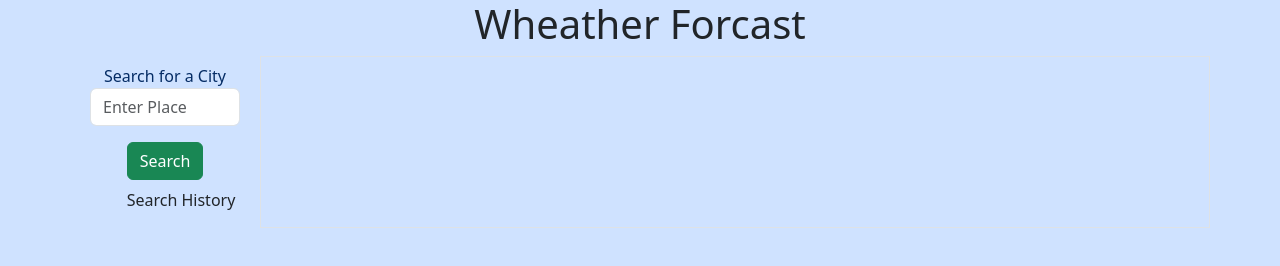
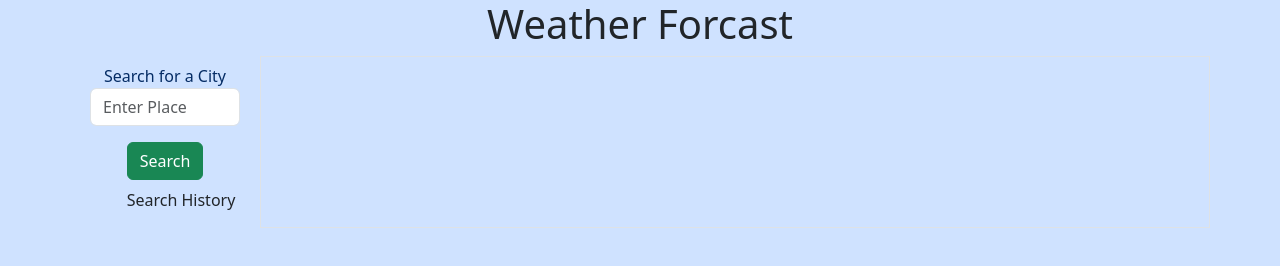
Before and after one commit to Mutasim-c/Server-Side-APIs-Weather-Dashboard, a plain HTML site: page index.html in a window 1280 px wide. Drawn offline with nearby package versions, Linux system fonts and the light colour scheme.

Commit message:
changed title

```diff
--- a/index.html
+++ b/index.html
@@ -4,13 +4,13 @@
 <head>
   <meta charset="UTF-8">
   <meta name="viewport" content="width=device-width, initial-scale=1.0">
-  <title>Script Tag and Console Log</title>
+  <title>Weather Forecast</title>
   <link href="https://cdn.jsdelivr.net/npm/bootstrap@5.3.2/dist/css/bootstrap.min.css" rel="stylesheet" integrity="sha384-T3c6CoIi6uLrA9TneNEoa7RxnatzjcDSCmG1MXxSR1GAsXEV/Dwwykc2MPK8M2HN" crossorigin="anonymous">
 </head>
 
 <body class="bg-primary-subtle">
 
-  <h1 class="container text-center">Wheather Forcast</h1>
+  <h1 class="container text-center">Weather Forcast</h1>
   <div class="container text-center">
     <div class="row">
       <div class="col-2 container">
```
